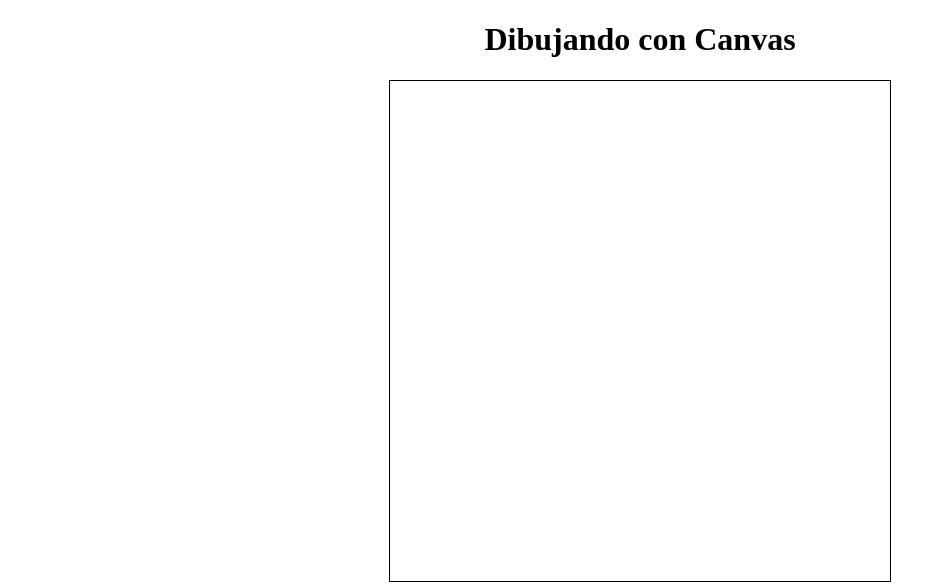
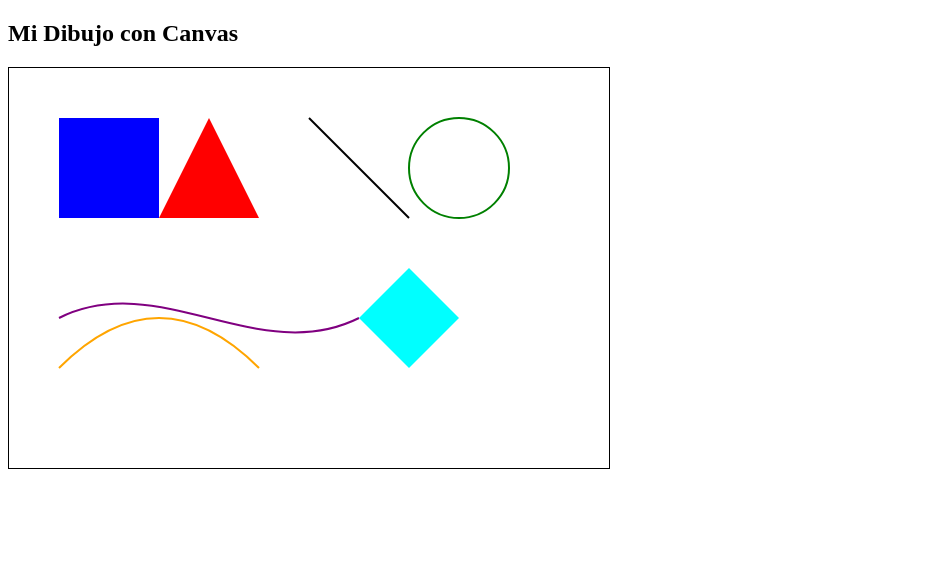
Before and after one commit to Marysu0406/graf-api-canvas, a plain HTML site: page index.html in a window 1280 px wide. Shown: the whole page, without its empty margins (0-946 px from the left). Drawn offline with Linux system fonts and the light colour scheme.

Commit message:
commit canvas

```diff
--- a/index.html
+++ b/index.html
@@ -3,18 +3,12 @@
 <head>
     <meta charset="UTF-8">
     <meta name="viewport" content="width=device-width, initial-scale=1.0">
-    <title>Canvas API - Dibujos</title>
-    <style>
-        canvas {
-            border: 1px solid black;
-            display: block;
-            margin: auto;
-        }
-    </style>
+    <title>Canvas API</title>
 </head>
 <body>
-    <h1 style="text-align: center;">Dibujando con Canvas</h1>
-    <canvas id="myCanvas" width="500" height="500"></canvas>
+    <h2>Mi Dibujo con Canvas</h2>
+    <canvas id="canvas" width="600" height="400" style="border:1px solid black;"></canvas>
+
     <script src="main.js"></script>
 </body>
 </html>
--- a/main.js
+++ b/main.js
@@ -1,60 +1,60 @@
 window.onload = function() {
-    let canvas = document.getElementById("myCanvas");
-    let ctx = canvas.getContext("2d");
+    const canvas = document.getElementById("canvas");
+    const ctx = canvas.getContext("2d");
 
-    // Dibujar un rectángulo
-    function drawRect() {
-        ctx.beginPath();
-        ctx.rect(50, 50, 150, 100);
-        ctx.fillStyle = 'blue';
-        ctx.fill();
-        ctx.closePath();
+    if (!canvas || !ctx) {
+        console.error("No se encontró el canvas o su contexto.");
+        return;
     }
 
+    // Dibujar un rectángulo azul
+    ctx.fillStyle = "blue";
+    ctx.fillRect(50, 50, 100, 100);
 
-    // Dibujar un triángulo
-    function drawTriangle() {
-        ctx.beginPath();
-        ctx.moveTo(100, 100);
-        ctx.lineTo(150, 50);
-        ctx.lineTo(200, 100);
-        ctx.closePath();
-        ctx.fillStyle = 'green';
-        ctx.fill();
-    }
+    // Dibujar un triángulo rojo
+    ctx.beginPath();
+    ctx.moveTo(200, 50);
+    ctx.lineTo(250, 150);
+    ctx.lineTo(150, 150);
+    ctx.closePath();
+    ctx.fillStyle = "red";
+    ctx.fill();
 
-    // Dibujar una línea
-    function drawLines() {
-        ctx.beginPath();
-        ctx.moveTo(50, 300);
-        ctx.lineTo(250, 300);
-        ctx.lineTo(250, 400);
-        ctx.lineTo(50, 400);
-        ctx.closePath();
-        ctx.stroke();
-    }
+    // Dibujar una línea negra
+    ctx.beginPath();
+    ctx.moveTo(300, 50);
+    ctx.lineTo(400, 150);
+    ctx.strokeStyle = "black";
+    ctx.lineWidth = 2;
+    ctx.stroke();
 
+    // Dibujar un arco verde
+    ctx.beginPath();
+    ctx.arc(450, 100, 50, 0, Math.PI * 2);
+    ctx.strokeStyle = "green";
+    ctx.stroke();
 
-    // Dibujar un arco (círculo)
-    function drawArc() {
-        ctx.beginPath();
-        ctx.arc(300, 300, 50, 0, Math.PI * 2, false); // Círculo completo
-        ctx.fillStyle = 'red';
-        ctx.fill();
-        ctx.closePath();
-    }
+    // Dibujar curva Bézier (púrpura)
+    ctx.beginPath();
+    ctx.moveTo(50, 250);
+    ctx.bezierCurveTo(150, 200, 250, 300, 350, 250);
+    ctx.strokeStyle = "purple";
+    ctx.stroke();
 
+    // Dibujar curva cuadrática (naranja)
+    ctx.beginPath();
+    ctx.moveTo(50, 300);
+    ctx.quadraticCurveTo(150, 200, 250, 300);
+    ctx.strokeStyle = "orange";
+    ctx.stroke();
 
-    // Dibujar una curva Bézier
-    function drawBezier() {
-        ctx.beginPath();
-        ctx.moveTo(50, 500);
-        ctx.bezierCurveTo(150, 400, 250, 600, 350, 500);
-        ctx.stroke();
-    }
-
-<<<<<<< HEAD
+    // Dibujar combinación de líneas y figuras
+    ctx.beginPath();
+    ctx.moveTo(400, 200);
+    ctx.lineTo(450, 250);
+    ctx.lineTo(400, 300);
+    ctx.lineTo(350, 250);
+    ctx.closePath();
+    ctx.fillStyle = "cyan";
+    ctx.fill();
 };
-=======
-};
->>>>>>> e446ca87fb7419ba383a38c3f00d80086fceebcd
```
